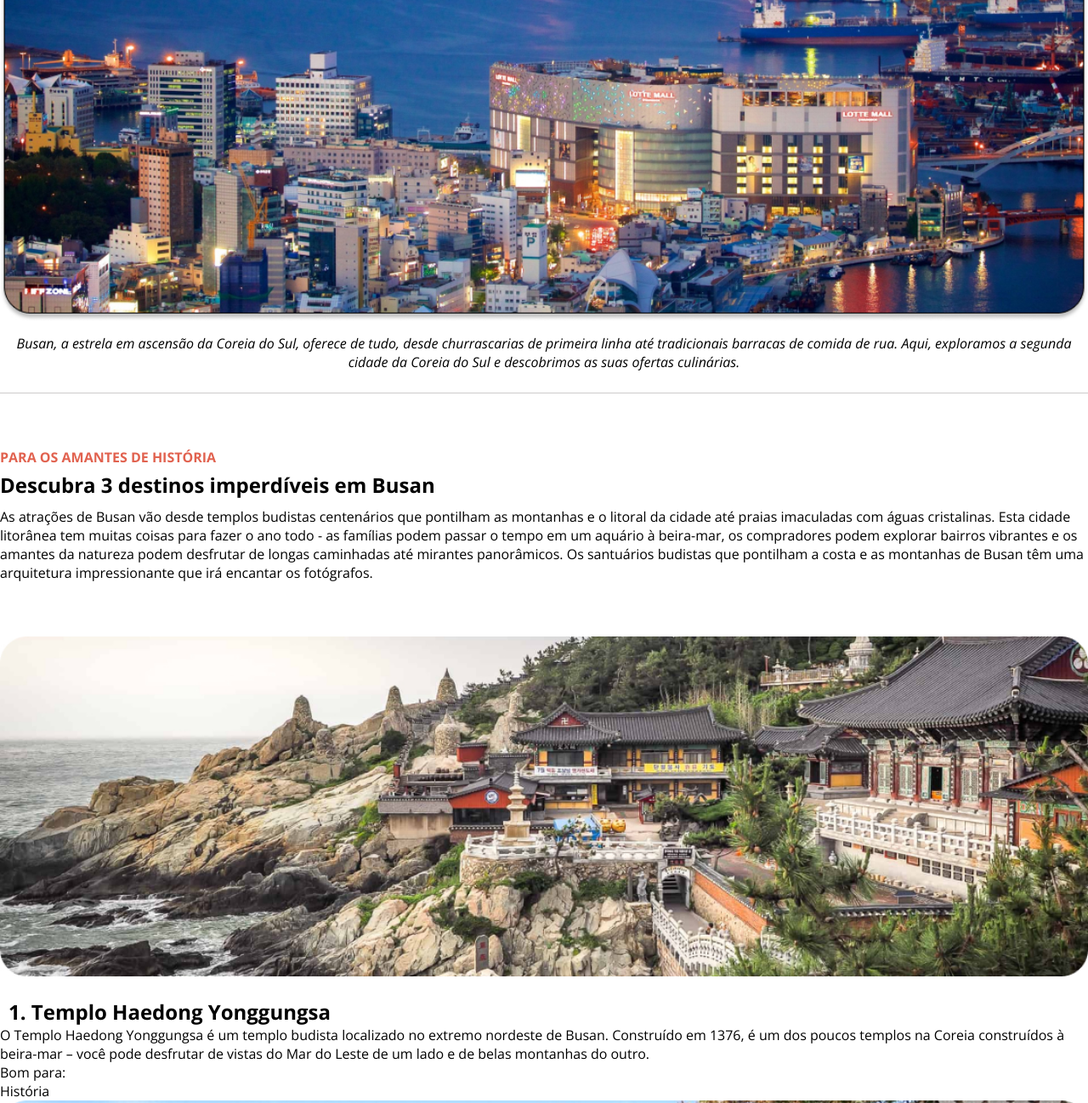
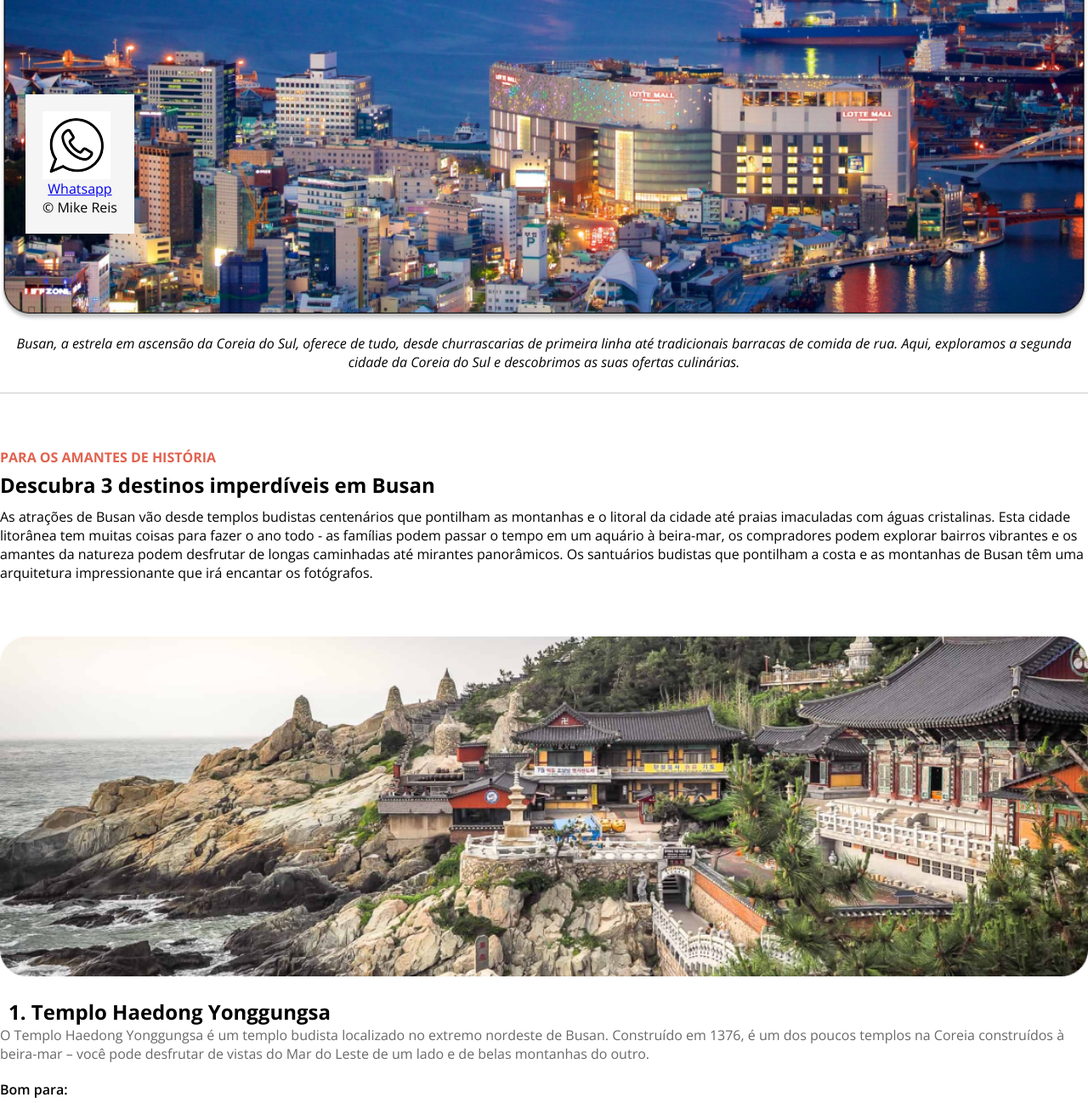
Before and after one commit to mkareis/Local-turistico, a plain HTML site: page index.html in a window 1280 px wide. Shown: the part 500-1798 px from the top of the page at 85% size. Drawn offline with nearby package versions, Linux system fonts and the light colour scheme.

Commit message:
Finalizado

```diff
--- a/index.html
+++ b/index.html
@@ -90,7 +90,7 @@
                 <p class="texto-explicativo">
                     O Parque Yongdusan, localizado no centro de Busan, abriga alguns
                     dos monumentos mais importantes da cidade. Você pode ver vistas
-                    espetaculares do topo da Torre Busan, de 120 metros de altura.
+                    esred;culares do topo da Torre Busan, de 120 metros de altura.
                     O parque tem 2 museus – confira os instrumentos musicais tradicionais
                     no Museum of World Folk Instruments e mais de 80 veleiros coreanos no
                     Exhibition Hall of World Model Boats.
@@ -103,15 +103,17 @@
                 </ul>
             </div>
         </section>
-        <article>
+        <p class="ultimo-texto">
             As melhores coisas para fazer em Busan mostram a reputação da cidade como um
             importante porto marítimo na Ásia. Frequentemente vista como a essência da
             Coreia do Sul, você experimentará uma atmosfera única em termos de diversidade
             étnica e cultural, já que a cidade recebe um público cosmopolita o ano todo.
-        </article>
+        </p>
     </main>
     <footer>
-        Mike Reis&copy;
+        <img src="../assets/whats.png" alt="simbolo do whatsapp">
+        <a href="tel:+5511946262134" rel="../assets/whats.png">Whatsapp</a>
+        <p>&copy; Mike Reis</p>
     </footer>
 </body>
 </html>
--- a/style.css
+++ b/style.css
@@ -75,6 +75,42 @@ header{
     margin: 0 10px;
 }
 
+.texto-explicativo{
+    color: #696969;
+    margin-bottom: 20px;
+}
 
+.corpo p + p{
+    font-weight: 600;
+    margin-bottom: 10px;
+}
 
+ul{
+    margin: 0px 0px 30px 20px;
+
+}
+.ultimo-texto{
+    border-top: 0.5px solid #cccbcb;
+    padding-top: 30px;
+    text-align: center;
+}
 /*FIM CORPO*/
+/*INICIO RODAPE*/
+footer img{
+    width: 80px;
+    display: flex;
+    flex-direction: column;
+
+}
+footer{
+    text-align: center;
+    padding: 20px;
+    background-color: #F5F5F5;
+    position: fixed;
+    left: 30px;
+    bottom: 25px;
+    background-color: ;
+
+}
+
+/*FIM RODAPE*/
```
Also changed, not shown: assets/whats.png (added).
